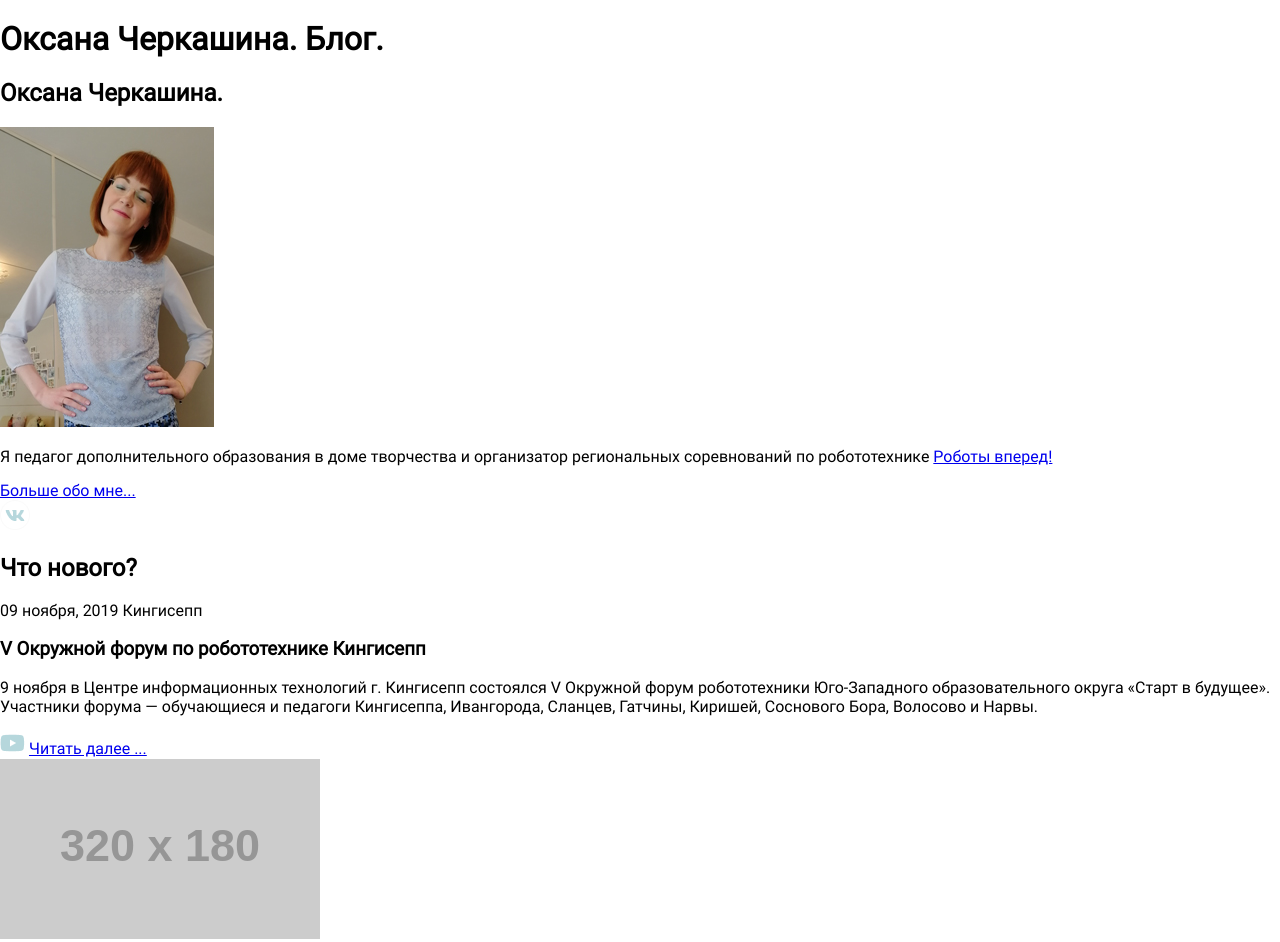
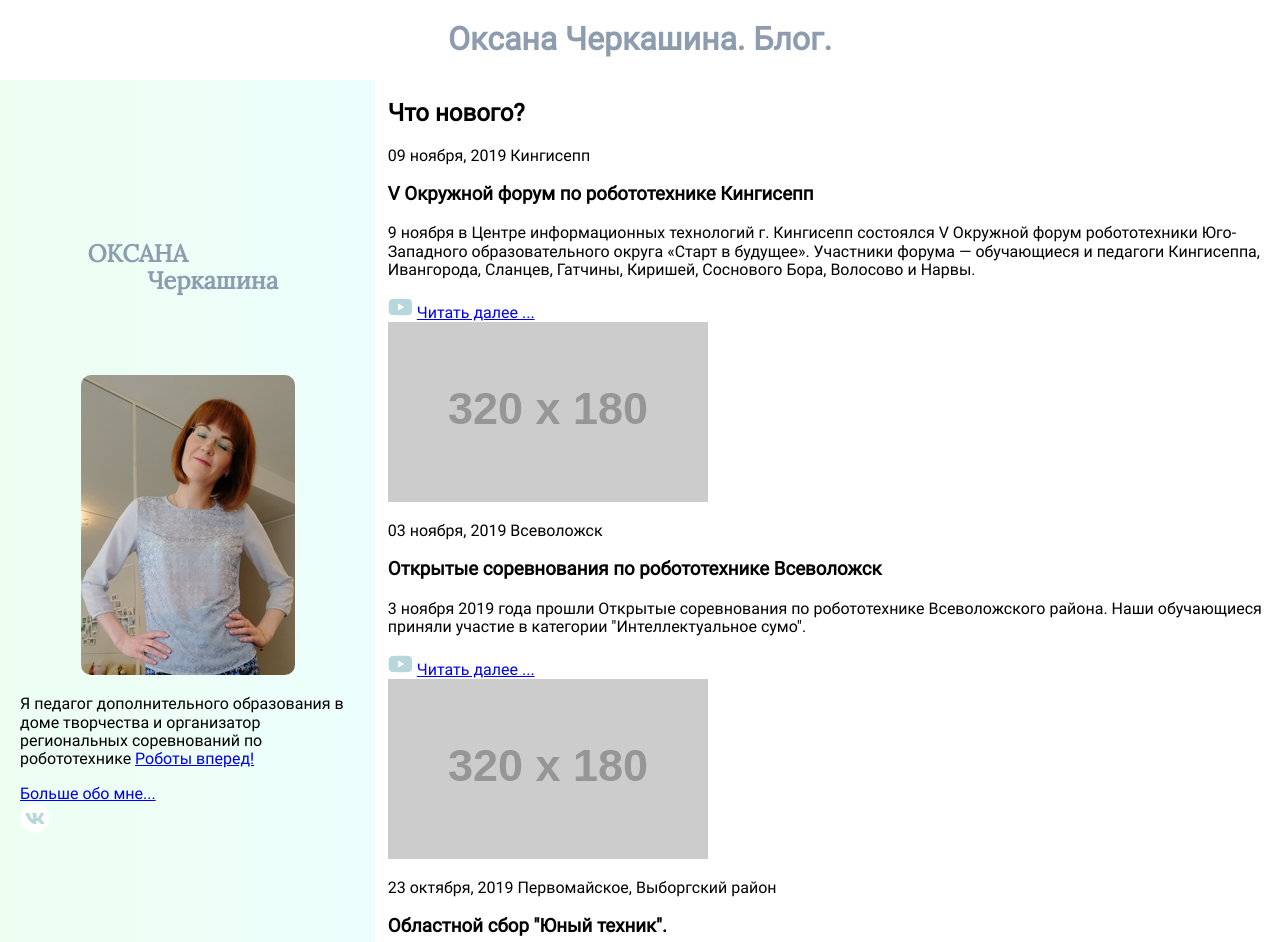
Before and after one commit to burik84/okbur, a website: page src/index.html in a window 1280 px wide. Shown: the top 942 px of the page. Drawn offline with nearby package versions, Linux system fonts and the light colour scheme; files that its build step writes are made by us from their sources; placeholder pictures from the web are drawn by us.

Commit message:
Верстка sidebar, разметка по grid

```diff
--- a/src/index.html
+++ b/src/index.html
@@ -9,17 +9,27 @@
 
 <body>
   <header class="header">
-    <h1 class="headen">Оксана Черкашина. Блог.</h1>
-    <h2 class="header__title">Оксана Черкашина.</h2>
-    <img class="header__img" src="./img/header-img.jpg" alt="Фото Оксана Черкашина">
-    <p class="header__descr">Я педагог дополнительного образования в доме творчества и организатор региональных соревнований по робототехнике <a class="link" href="http://xn--90acgda4cbjegs2i.xn--p1ai/">Роботы вперед!</a></p>
+    <h1 class="h1">Оксана Черкашина. Блог.</h1>
+  </header>
+
+  <div id="grid">
+    <aside class="sidebar">
+      <div class="container">
+        <h2 class="sidebar__title"><span class="sidebar__title-first">Оксана</span> <br><span class="sidebar__title-second">Черкашина</span></h2>
+        <div class="sidebar__img"><img src="./img/header-img.jpg" alt="Фото Оксана Черкашина"></div>
+        <!-- /.sidebar__img -->
+
+        <p class="sidebar__descr">Я педагог дополнительного образования в доме творчества и организатор региональных соревнований по робототехнике <a class="link" href="http://xn--90acgda4cbjegs2i.xn--p1ai/">Роботы вперед!</a></p>
         <div class="links">
           <a class="link card-link" href="#">Больше обо мне...</a>
         </div>
         <div class="icons">
           <a href="" class="link"><img src="./img/icons/vk.png" alt="вконтакте"></a>
         </div>
-  </header>
+      </div>
+      <!-- /.container -->
+
+    </aside>
     <main class="main">
       <h2 class="main__title">Что нового?</h2>
       <article class="card">
@@ -27,7 +37,8 @@
           <p class="card-time__title">09 ноября, 2019 Кингисепп</p>
         </div><!-- /.card-time -->
         <h3 class="card__title">V Окружной форум по робототехнике Кингисепп</h3>
-      <p class="card__descr">9 ноября в Центре информационных технологий г. Кингисепп состоялся V Окружной форум робототехники Юго-Западного образовательного округа «Старт в будущее». Участники форума — обучающиеся и педагоги Кингисеппа, Ивангорода,
+        <p class="card__descr">9 ноября в Центре информационных технологий г. Кингисепп состоялся V Окружной форум робототехники Юго-Западного образовательного округа «Старт в будущее». Участники форума — обучающиеся и педагоги Кингисеппа,
+          Ивангорода,
           Сланцев, Гатчины, Киришей, Соснового Бора, Волосово и Нарвы.</p>
         <div class="card__links links">
           <a href="https://youtu.be/xANEOrfSNQA" class="link" target="_blank"><img src="./img/icons/youtube.png" alt="логотип ютуб"></a>
@@ -54,7 +65,8 @@
           <p class="card-time__title">23 октября, 2019 Первомайское, Выборгский район</p>
         </div><!-- /.card-time -->
         <h3 class="card__title">Областной сбор "Юный техник".</h3>
-      <p class="card__descr">23.10.2019 обучающиеся Дома творчества участвовали в областном сборе "Юный техник", который проходил в Первомайском центре образования в Выборгском районе. Для ребят провели экскурсии по самому центру и его музею, а также
+        <p class="card__descr">23.10.2019 обучающиеся Дома творчества участвовали в областном сборе "Юный техник", который проходил в Первомайском центре образования в Выборгском районе. Для ребят провели экскурсии по самому центру и его музею, а
+          также
           провели 3 увлекательных мастер-класса</p>
         <div class="card__links links">
           <a href="https://youtu.be/2ilExnq7F7Q" class="link" target="_blank"><img src="./img/icons/youtube.png" alt="логотип ютуб"></a>
@@ -85,6 +97,9 @@
       </div>
       <!-- /.copy -->
     </footer>
+  </div>
+  <!-- /#grid -->
+
 
   //= template/footer.html
 </body>
--- /dev/null
+++ b/src/scss/blocks/_sidebar.scss
@@ -0,0 +1,30 @@
+.sidebar {
+  background: linear-gradient(90deg, $bgc-sidebar1 0%, $bgc-sidebar2 100%);
+  padding-right: 20px;
+  padding-left: 20px;
+
+  &__title {
+    color: $color-text;
+    text-align: center;
+    margin-top: 160px;
+    font-family: $font-title;
+
+    &-first {
+      margin-left: -100px;
+      text-transform: uppercase;
+    }
+
+    &-second {
+      margin-left: 50px;
+    }
+  }
+
+  &__img {
+    text-align: center;
+    margin-top: 80px;
+
+    img {
+      border-radius: 10px;
+    }
+  }
+}
--- /dev/null
+++ b/src/scss/loading.scss
@@ -0,0 +1,10 @@
+@import 'utils/var'; // @import 'blocks/container';
+
+body {
+  font-family: $font-stack;
+}
+
+.header {
+  text-align: center;
+  color: $color-text;
+}
--- a/src/scss/main.scss
+++ /dev/null
@@ -1,5 +0,0 @@
-@import 'utils/var';
-
-body {
-  font-family: $font-stack;
-}
--- a/src/scss/style.scss
+++ b/src/scss/style.scss
@@ -5,3 +5,11 @@
 body {
   font-family: $font-stackAdd;
 }
+// .header {
+//   visibility: hidden;
+//   position: absolute;
+//   top: -100px;
+// }
+@import 'utils/grid';
+@import 'blocks/sidebar';
+@import 'blocks/footer';
--- /dev/null
+++ b/src/scss/utils/_grid.scss
@@ -0,0 +1,20 @@
+#grid {
+  display: grid;
+  grid-template-areas: "header main" "footer footer";
+  grid-template-rows: 1fr 80px;
+  grid-template-columns: 375px 4fr;
+  grid-gap: 1vw;
+  height: 100vh;
+}
+
+.header {
+  grid-area: header;
+}
+
+.main {
+  grid-area: main;
+}
+
+.footer {
+  grid-area: footer;
+}
--- a/src/scss/utils/_var.scss
+++ b/src/scss/utils/_var.scss
@@ -4,6 +4,9 @@ $color-card: #fdfdfd;
 $color-textDark: #7b899a;
 $color-text: #8d9cae;
 $color-textTitle: #a3afbe; //
+$bgc-sidebar1: #edfff1;
+$bgc-sidebar2: #edfffd; //
 // Переменные шрифты
 $font-stack: sans-serif;
 $font-stackAdd: 'Roboto Regular', sans-serif;
+$font-title: 'Lora Regular', serif;
--- a/src/template/link-index.html
+++ b/src/template/link-index.html
@@ -1 +1 @@
-<link rel="stylesheet" href="./css/main.css">
+<link rel="stylesheet" href="./css/loading.css">
```
Also changed, not shown: README.md, src/scss/blocks/_footer.scss (added), src/scss/blocks/_main.scss (added). Lines whose indentation alone changed are shown as unchanged.
